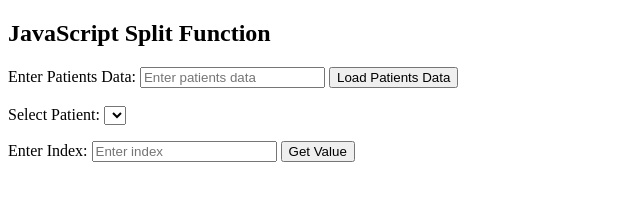
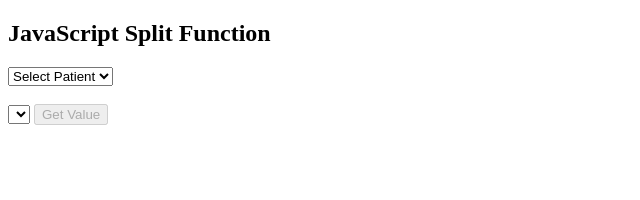
Before and after one commit to sonyphoebeb/BasicFullStackIntroduction, a website: page javscriptBasics/jsSplitFunction.html in a window 1280 px wide. Shown: the whole page, without its empty margins (0-640 px from the left). Drawn offline with Linux system fonts and the light colour scheme.

Commit message:
made changes in JS Split Function page as trainer instructed

```diff
--- a/javscriptBasics/jsSplitFunction.html
+++ b/javscriptBasics/jsSplitFunction.html
@@ -2,29 +2,20 @@
 <html>
 <head>
   <title>JavaScript Split Function</title>
-  <script src="jsSplitFunction.js"></script>
+  <script src="jsSplitFunction.js" defer></script>
 </head>
 <body>
   <h2>JavaScript Split Function</h2>
 
-  <!-- Input for patient data -->
-  <label>Enter Patients Data:</label>
-  <input type="text" id="inputString" placeholder="Enter patients data">
-  <button onclick="loadPatients()">Load Patients Data</button>
+  <!-- Patient dropdown -->
+  <select id="patientDropdown" onchange="showPatientData()">
+  </select>
+
+  <!-- Index dropdown -->
   <br><br>
+  <select id="indexDropdown"></select>
+  <button id="getValueBtn" onclick="showIndexValue()" disabled>Get Value</button>
 
-  <!-- Dropdown to select patient -->
-  <label>Select Patient:</label>
-  <select id="patientDropdown" onchange="showPatientData()"></select>
-  <br>
-
-  <!-- Display patient data -->
-  <p id="patientData"></p>
-
-  <!-- Input for index -->
-  <label>Enter Index:</label>
-  <input type="number" id="indexInput" placeholder="Enter index">
-  <button onclick="showIndexValue()">Get Value</button>
   <p id="indexResult"></p>
 </body>
 </html>
--- a/javscriptBasics/jsSplitFunction.js
+++ b/javscriptBasics/jsSplitFunction.js
@@ -1,57 +1,58 @@
-let patients = []; // store patient arrays
+let patients = [];
 let selectedPatient = [];
 
-// Convert input into array of patients
-function loadPatients() {
-  let input = document.getElementById("inputString").value;
-  patients = []; // reset array
+// Static patients input (moved from HTML to JS)
+let input = "1:2:2:3:4:4:5;2:33:3:2:4:2:2;12:3:23:1:3:1:3;32:3:2:3:1:3:1;1:33:1:3:2:42:2;32:3:11:33:11:33:11;34:1:31:1:3:1:1;12:2:2:2:2:3:2";
 
-  // Convert string into array of patient arrays using for loop
-  let rawPatients = input.split(";");
-  for (let i = 0; i < rawPatients.length; i++) {
-    patients.push(rawPatients[i].split(":"));
-  }
+// Load patients into dropdown
+window.onload = function () {
+  patients = input.split(";").map(p => p.split(":"));
 
   let dropdown = document.getElementById("patientDropdown");
-  dropdown.innerHTML = ""; // clear previous options
+  dropdown.innerHTML = '<option value="" disabled selected>Select Patient</option>';
 
-  // Add default option
-  let defaultOption = document.createElement("option");
-  defaultOption.value = "";
-  defaultOption.text = "Select Patient";
-  dropdown.appendChild(defaultOption);
-
-  // Add patients (p1, p2, p3...) using for loop
   for (let i = 0; i < patients.length; i++) {
     let option = document.createElement("option");
     option.value = i;
     option.text = "p" + (i + 1);
     dropdown.appendChild(option);
   }
+};
+
+// Populate index dropdown when patient is selected
+function showPatientData() {
+  let index = document.getElementById("patientDropdown").value;
+  if (index === "") return;
+
+  selectedPatient = patients[index];
+  document.getElementById("indexResult").textContent = "";
+
+  // Reset index dropdown
+  let indexDropdown = document.getElementById("indexDropdown");
+  indexDropdown.innerHTML = '<option value="" disabled selected>Select Index</option>';
+
+  for (let i = 0; i < selectedPatient.length; i++) {
+    let option = document.createElement("option");
+    option.value = i;
+    option.text = i;
+    indexDropdown.appendChild(option);
+  }
+
+  // Disable button until index is selected
+  document.getElementById("getValueBtn").disabled = true;
+
+  indexDropdown.onchange = function () {
+    document.getElementById("getValueBtn").disabled = false;
+  };
 }
 
-// Show patient data when selected
-function showPatientData() {
-  let index = document.getElementById("patientDropdown").value;
-
-  if (index === "") {
-    document.getElementById("patientData").textContent = "";
-    document.getElementById("indexResult").textContent = "";
+// Show value at selected index
+function showIndexValue() {
+  let idx = document.getElementById("indexDropdown").value;
+  if (idx === "") {
+    document.getElementById("indexResult").textContent = "Please select an index!";
     return;
   }
-
-  selectedPatient = patients[index];
-  document.getElementById("patientData").textContent = selectedPatient.join(":");
-  document.getElementById("indexResult").textContent = "";
+  document.getElementById("indexResult").textContent =
+    `Value at index ${idx} is ${selectedPatient[idx]}`;
 }
-
-// Show specific element of patient array
-function showIndexValue() {
-  let idx = document.getElementById("indexInput").value;
-  if (selectedPatient.length > idx && idx >= 0) {
-    document.getElementById("indexResult").textContent =
-      `Value at index ${idx} is ${selectedPatient[idx]}`;
-  } else {
-    document.getElementById("indexResult").textContent = "Invalid index!";
-  }
-}
```
